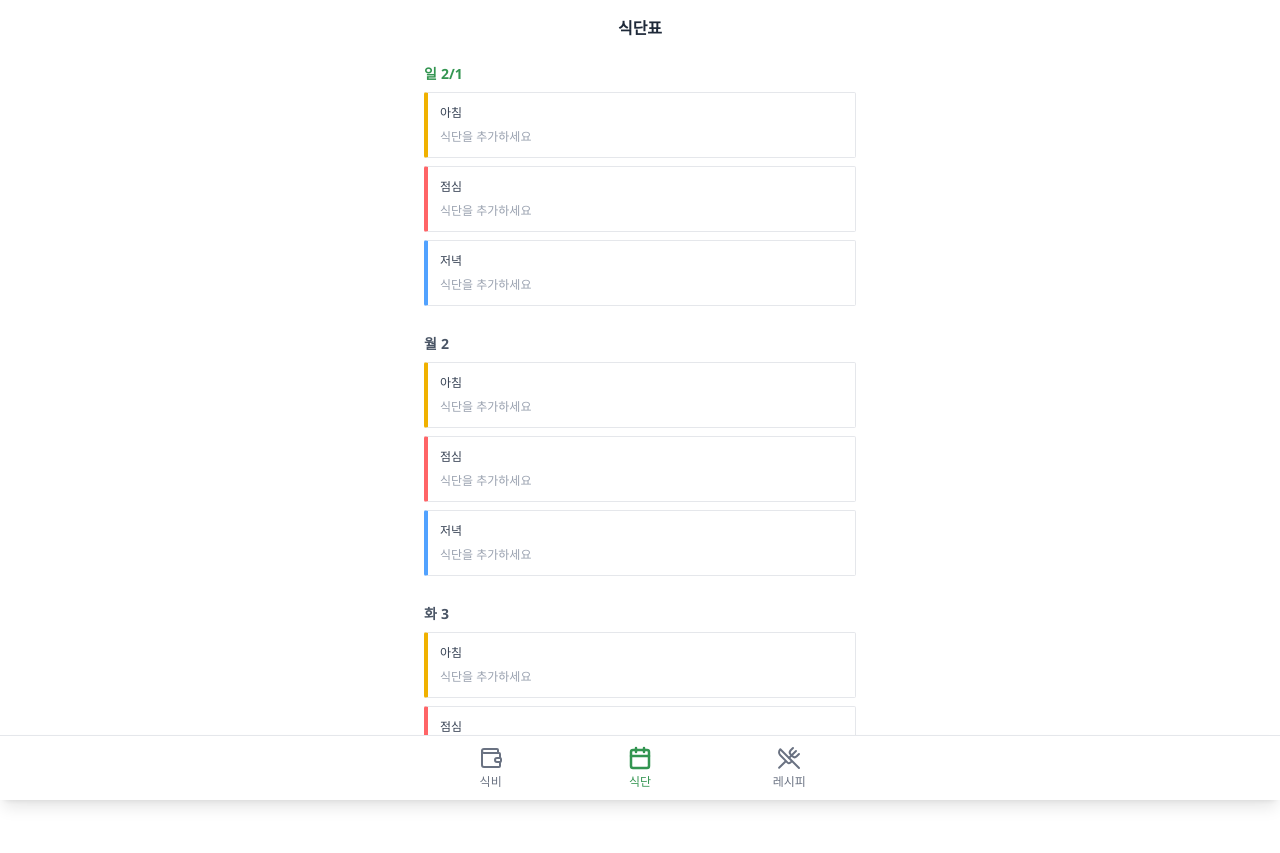
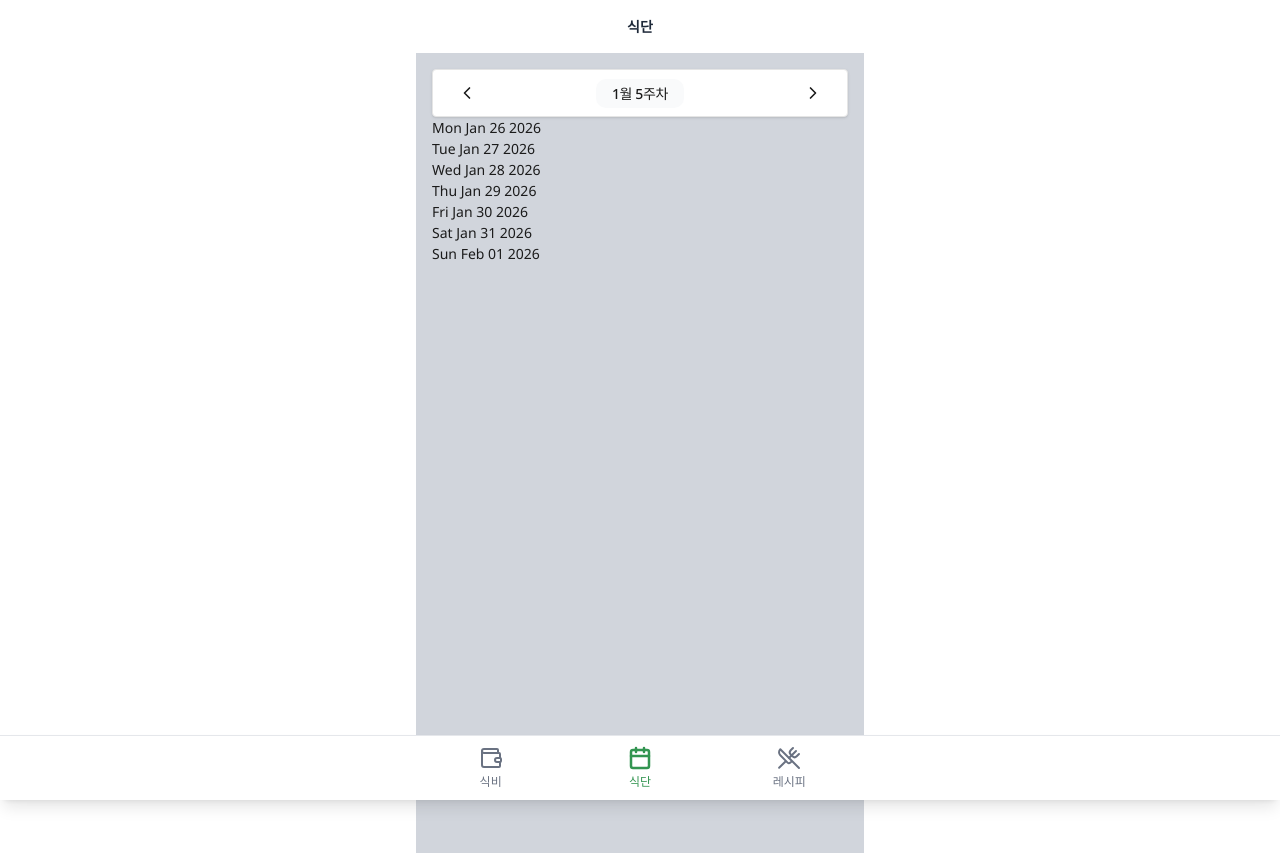
Before and after one commit to Yonghyunc/zod-table, a Next.js app: page / in a window 1280 px wide. Before the commit the page ends 800 px from the top, so only its background shows below. Built offline with nearby package versions, Linux system fonts and the light colour scheme.

Commit message:
레이아웃 변경 중

```diff
--- /dev/null
+++ b/app/components/WeekSelector.tsx
@@ -0,0 +1,93 @@
+"use client";
+
+import { useState } from 'react';
+import { ChevronLeft, ChevronRight, Calendar } from 'lucide-react';
+
+interface Props {
+  currentDate: Date;
+  onDateChange: (date: Date) => void;
+}
+
+export default function WeekSelector({ currentDate, onDateChange }: Props) {
+
+  // 주차 계산 로직 (내부 함수)
+  const getWeekInfo = (date: Date) => {
+    const d = new Date(date);
+    const year = d.getFullYear();
+    const month = d.getMonth();
+    const day = d.getDate();
+    const firstDayOfMonth = new Date(year, month, 1).getDay();
+    // 1일이 속한 주를 1주차로 계산
+    const weekNum = Math.ceil((day + firstDayOfMonth) / 7);
+    return { month: month + 1, weekNum };
+  };
+
+  const getWeekDisplay = (baseDate: Date) => {
+    const today = new Date(baseDate);
+    const currentDay = today.getDay(); // 0(일)~6(토)
+
+    // 이번 주의 월요일과 일요일 구하기
+    const diffToMon = currentDay === 0 ? -6 : 1 - currentDay;
+    const monday = new Date(today);
+    monday.setDate(today.getDate() + diffToMon);
+
+    const sunday = new Date(monday);
+    sunday.setDate(monday.getDate() + 6);
+
+    const start = getWeekInfo(monday);
+    // const end = getWeekInfo(sunday);
+
+    // if (start.month !== end.month) {
+    //   return `${start.month}월 ${start.weekNum}주 ~ ${end.month}월 ${end.weekNum}주차`;
+    // }
+    return `${start.month}월 ${start.weekNum}주차`;
+  };
+
+  // 주 단위 이동 핸들러 (부모의 상태를 변경)
+  const moveWeek = (offset: number) => {
+    const newDate = new Date(currentDate);
+    newDate.setDate(currentDate.getDate() + offset);
+    onDateChange(newDate); // 부모에게 알려줌!
+  };
+
+  // // 3. 주 단위 이동 핸들러
+  // const handlePrevWeek = () => {
+  //   const newDate = new Date(currentDate);
+  //   newDate.setDate(currentDate.getDate() - 7);
+  //   setCurrentDate(newDate);
+  // };
+
+  // const handleNextWeek = () => {
+  //   const newDate = new Date(currentDate);
+  //   newDate.setDate(currentDate.getDate() + 7);
+  //   setCurrentDate(newDate);
+  // };
+
+  return (
+
+    <div className="flex items-center justify-between h-12 w-full max-w-md p-4 bg-white border rounded shadow-sm">
+      {/* 왼쪽 버튼 */}
+      <button
+        onClick={() => moveWeek(-7)}
+        className="p-2 transition-colors rounded-full hover:bg-gray-100 active:scale-95 cursor-pointer"
+      >
+        <ChevronLeft className="#3B3B3B" size={20} />
+      </button>
+
+      {/* 중앙 주차 표시 */}
+      <div className="flex items-center gap-2 px-4 py-1 rounded-lg bg-gray-50">
+        <span className="font-medium tracking-tight">
+          {getWeekDisplay(currentDate)}
+        </span>
+      </div>
+
+      {/* 오른쪽 버튼 */}
+      <button
+        onClick={() => moveWeek(7)}
+        className="p-2 transition-colors rounded-full hover:bg-gray-100 active:scale-95 cursor-pointer"
+      >
+        <ChevronRight className="#3B3B3B" size={20} />
+      </button>
+    </div>
+  );
+}
--- a/app/globals.css
+++ b/app/globals.css
@@ -119,6 +119,7 @@ body {
   --sidebar-ring: oklch(0.556 0 0);
 }
 
+
 @layer base {
   * {
     @apply border-border outline-ring/50;
@@ -127,3 +128,16 @@ body {
     @apply bg-background text-foreground;
   }
 }
+
+@layer base {
+  body {
+    font-size: 14px;
+    color: #1B1B1B;
+  }
+}
+
+@theme {
+  --color-verde: #2F7900;
+  --color-border-gray: #CECECE;
+  --font-size-base: 14px;
+}
--- a/app/page.tsx
+++ b/app/page.tsx
@@ -1,12 +1,37 @@
+'use client';
+
 import WeeklyScheduler from './components/WeeklyScheduler';
+import {ChevronLeft, ChevronRight } from 'lucide-react';
+import { getCurrentWeekStatus } from './utils/getCurrentWeekStatus';
+import { useEffect, useState } from 'react';
+import WeekSelector from './components/WeekSelector';
+import { getDaysInWeek } from './utils/getDaysInWeek';
 
 export default function MealPlanPage() {
+  const [currentDate, setCurrentDate] = useState(new Date());
+  const weekDays = getDaysInWeek(currentDate);
+
   return (
-      <div className="">
+      <div className="h-full">
         <div className="p-4">
-          <h1 className="text-center font-bold text-gray-800">식단표</h1>
+          <h1 className="text-center font-bold text-gray-800">식단</h1>
         </div>
-        <WeeklyScheduler />
+        {/* bg-[#F8F9F9] */}
+        <div className="bg-gray-300 p-4 h-full w-full overflow-y-auto scroll-smooth scrollbar-hide">
+          <WeekSelector currentDate={currentDate} onDateChange={setCurrentDate} />
+          <div className="">
+            {weekDays.map((dayDate, idx) => {
+              const isToday = dayDate.toDateString() === new Date().toDateString();
+              return (
+                <div
+                  key={idx}
+                >
+                  {dayDate.toDateString()}
+                </div>
+              );
+          })}
+        </div>
+        </div>
       </div>
   );
 }
--- /dev/null
+++ b/app/utils/getCurrentWeekStatus.ts
@@ -0,0 +1,50 @@
+  /**
+ * 해당 날짜가 그 달의 몇 번째 주인지 계산하는 함수
+ */
+const getWeekInfo = (date: Date) => {
+  const year = date.getFullYear();
+  const month = date.getMonth();
+  const day = date.getDate();
+
+  // 해당 달의 1일이 무슨 요일인지 (0: 일, 1: 월 ...)
+  const firstDayOfMonth = new Date(year, month, 1).getDay();
+
+  // 월요일 기준 보정 (일요일을 7로 취급하거나, 프로젝트 기준에 맞춰 조정 가능)
+  // 여기서는 1일이 속한 주를 1주차로 계산합니다.
+  const weekNum = Math.ceil((day + firstDayOfMonth) / 7);
+
+  return {
+    month: month + 1, // 0~11 이므로 +1
+    weekNum: weekNum
+  };
+};
+
+
+/**
+ * 오늘 날짜를 기준으로 주차 정보를 가져오는 메인 로직
+ */
+export const getCurrentWeekStatus = () => {
+  const today = new Date();
+
+  // 이번 주의 시작일(월요일)과 종료일(일요일)을 구합니다.
+  const currentDay = today.getDay(); // 0(일) ~ 6(토)
+  const diffToMon = currentDay === 0 ? -6 : 1 - currentDay;
+  const diffToSun = diffToMon + 6;
+
+  const monday = new Date(today);
+  monday.setDate(today.getDate() + diffToMon);
+
+  const sunday = new Date(today);
+  sunday.setDate(today.getDate() + diffToSun);
+
+  const startInfo = getWeekInfo(monday);
+  const endInfo = getWeekInfo(sunday);
+
+  // 시작일과 종료일의 달이 다르면 두 개를 모두 반환
+  if (startInfo.month !== endInfo.month) {
+    return `${startInfo.month}월 ${startInfo.weekNum}주 ~ ${endInfo.month}월 ${endInfo.weekNum}주차`
+  }
+
+  // 달이 같으면 하나만 반환
+  return `${startInfo.month}월 ${startInfo.weekNum}주차`;
+};
--- /dev/null
+++ b/app/utils/getDaysInWeek.ts
@@ -0,0 +1,21 @@
+/**
+ * 기준 날짜가 포함된 주의 월요일부터 일요일까지 7일간의 Date 객체 배열을 반환합니다.
+ */
+export const getDaysInWeek = (baseDate: Date): Date[] => {
+  const date = new Date(baseDate);
+  const day = date.getDay(); // 0(일) ~ 6(토)
+
+  // 월요일을 시작점으로 잡기 위한 보정값 계산
+  // 일요일(0)이면 -6, 그 외에는 1-day
+  const diffToMonday = day === 0 ? -6 : 1 - day;
+
+  const monday = new Date(date);
+  monday.setDate(date.getDate() + diffToMonday);
+
+  // 월요일부터 7일간 배열 생성
+  return Array.from({ length: 7 }, (_, i) => {
+    const nextDay = new Date(monday);
+    nextDay.setDate(monday.getDate() + i);
+    return nextDay;
+  });
+};
```
